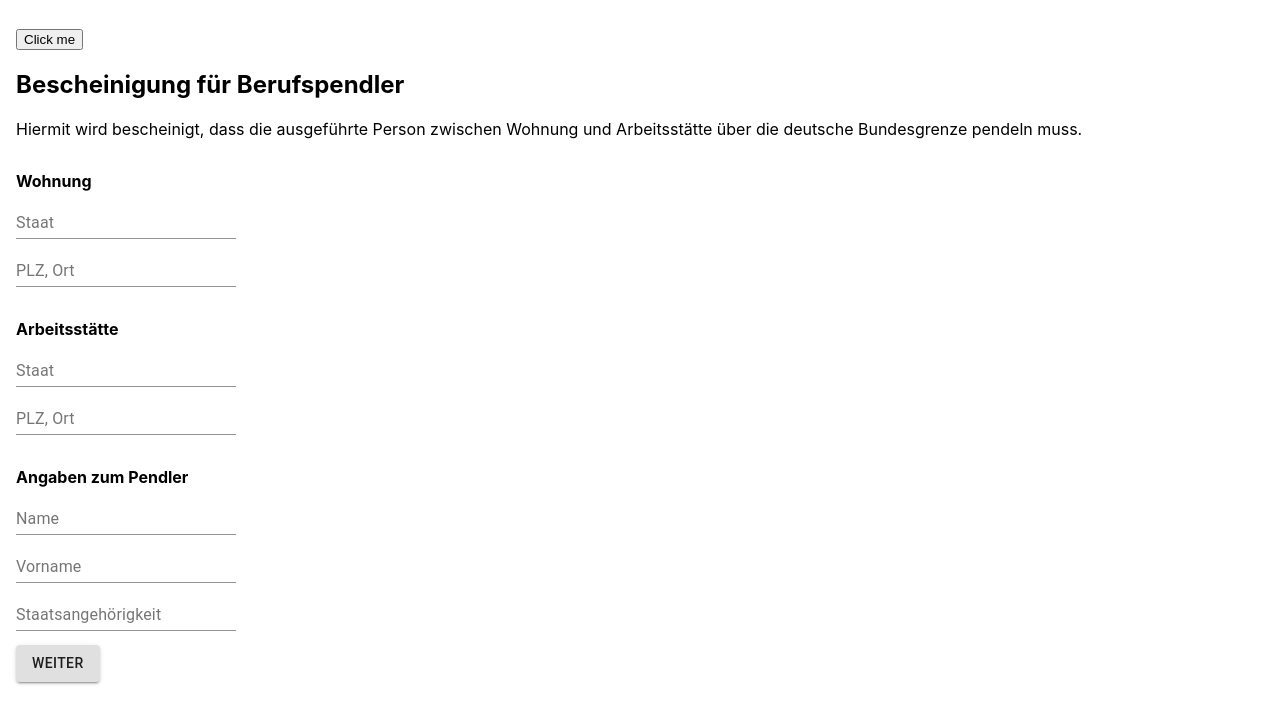
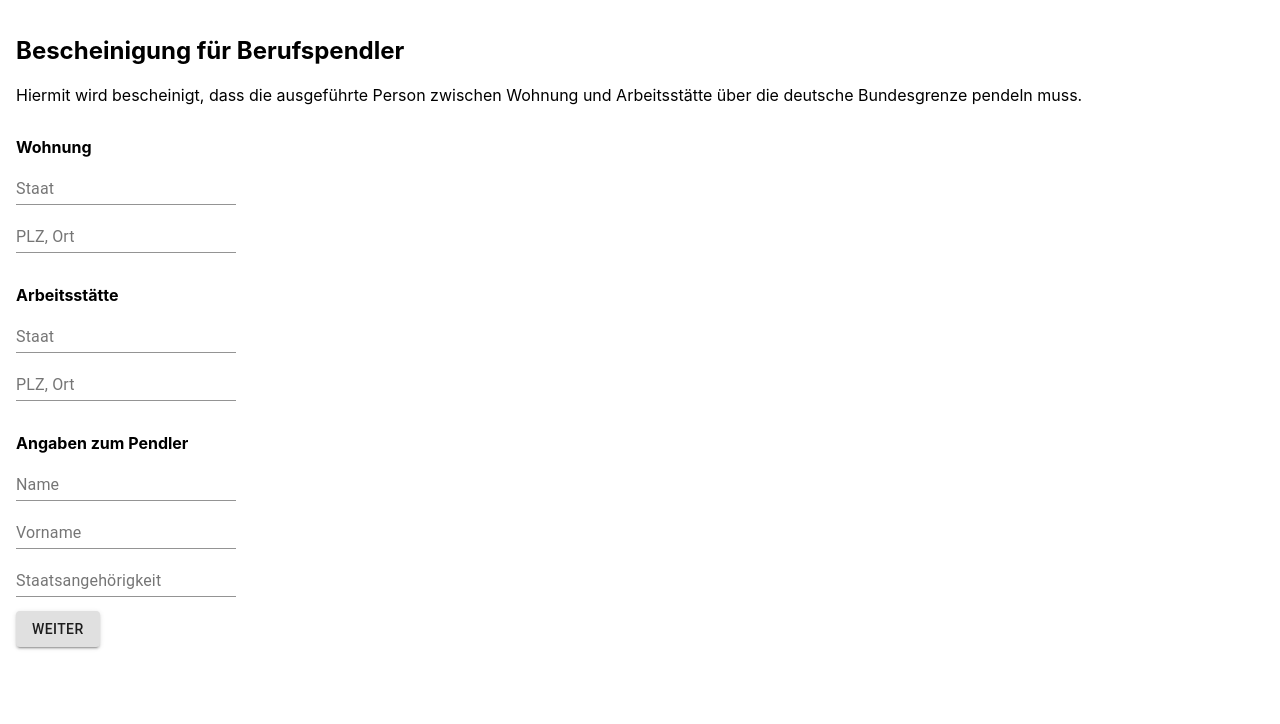
Before and after one commit to wirvsvirus-teamx/grenzexpress, a React (Create React App) app in the folder frontend/: page / in a window 1280 px wide. Shown: the top 724 px of the page. Built offline with nearby package versions, Linux system fonts and the light colour scheme.

Commit message:
fix linting the second

```diff
--- a/frontend/src/app/App.tsx
+++ b/frontend/src/app/App.tsx
@@ -1,15 +1,13 @@
 import * as React from 'react';
 
+import { Page, WithPagination } from '../contexts/Paging';
 import { Main } from '../pages/main/Main';
-import { WithPagination, Page } from '../contexts/Paging';
 
-export const App = () => {
-  return (
-    <WithPagination>
-      <Page name='/'>
-        <Main />
-      </Page>
-      <Page name='/bp'>Seite für die Bundespolizei</Page>
-    </WithPagination>
-  );
-};
+export const App = () => (
+  <WithPagination>
+    <Page name="/">
+      <Main />
+    </Page>
+    <Page name="/bp">Seite für die Bundespolizei</Page>
+  </WithPagination>
+);
--- a/frontend/src/contexts/Paging.tsx
+++ b/frontend/src/contexts/Paging.tsx
@@ -8,7 +8,7 @@ export const WithPagination = ({ children }: React.PropsWithChildren<{}>) => {
   const [page, _setPage] = React.useState<IPage>(window.location.pathname as IPage);
 
   React.useEffect(() => {
-        window.addEventListener('popstate', e => {
+    window.addEventListener('popstate', (e) => {
       _setPage(e.state.page || '');
     });
   }, []);
--- a/frontend/src/pages/main/Main.module.scss
+++ b/frontend/src/pages/main/Main.module.scss
@@ -1,4 +1,4 @@
-@import "../../theme/dimensions";
+@import '../../theme/dimensions';
 
 .app {
   padding: $spacing-small;
--- a/frontend/src/pages/main/Main.tsx
+++ b/frontend/src/pages/main/Main.tsx
@@ -1,15 +1,12 @@
-import * as React from 'react';
 import Button from '@material-ui/core/Button';
 import TextField from '@material-ui/core/TextField';
+import * as React from 'react';
 
+import { Link } from '../../contexts/Paging';
 import css from './Main.module.scss';
-import { Link } from './../../contexts/Paging';
 
 export const Main = () => (
   <div className={css.app}>
-    <Link to='/bp'>
-      <button>Click me</button>
-    </Link>
     <header className={css.header}>
       <h2>Bescheinigung für Berufspendler</h2>
     </header>
@@ -19,21 +16,21 @@ export const Main = () => (
         Bundesgrenze pendeln muss.
       </p>
       <h4>Wohnung</h4>
-      <TextField id='standard-basic' label='Staat' />
+      <TextField id="standard-basic" label="Staat" />
       <br />
-      <TextField id='standard-basic' label='PLZ, Ort' />
+      <TextField id="standard-basic" label="PLZ, Ort" />
       <h4>Arbeitsstätte</h4>
-      <TextField id='standard-basic' label='Staat' />
+      <TextField id="standard-basic" label="Staat" />
       <br />
-      <TextField id='standard-basic' label='PLZ, Ort' />
+      <TextField id="standard-basic" label="PLZ, Ort" />
       <h4>Angaben zum Pendler</h4>
-      <TextField id='standard-basic' label='Name' />
+      <TextField id="standard-basic" label="Name" />
       <br />
-      <TextField id='standard-basic' label='Vorname' />
+      <TextField id="standard-basic" label="Vorname" />
       <br />
-      <TextField id='standard-basic' label='Staatsangehörigkeit' />
+      <TextField id="standard-basic" label="Staatsangehörigkeit" />
       <br />
-      <Button variant='contained'>Weiter</Button>
+      <Button variant="contained">Weiter</Button>
     </main>
   </div>
 );
```
Lines whose indentation alone changed are shown as unchanged.
